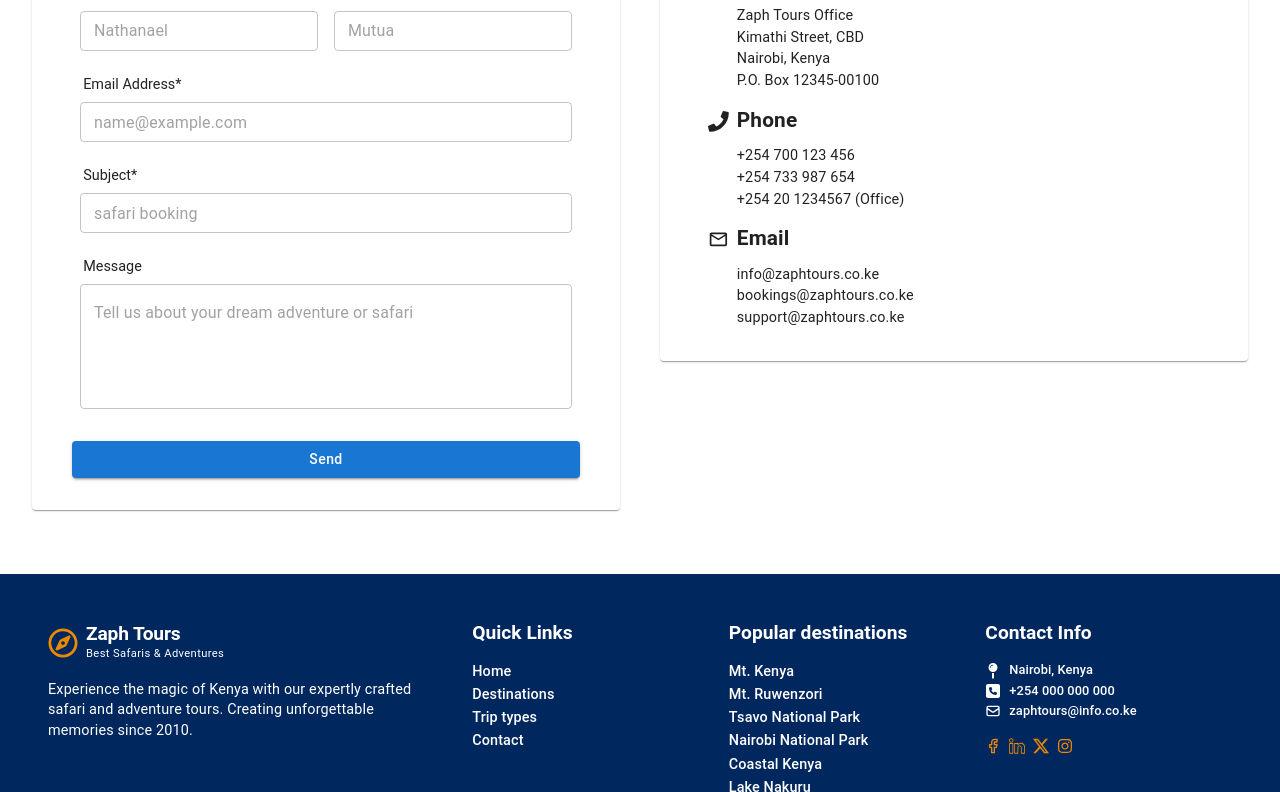
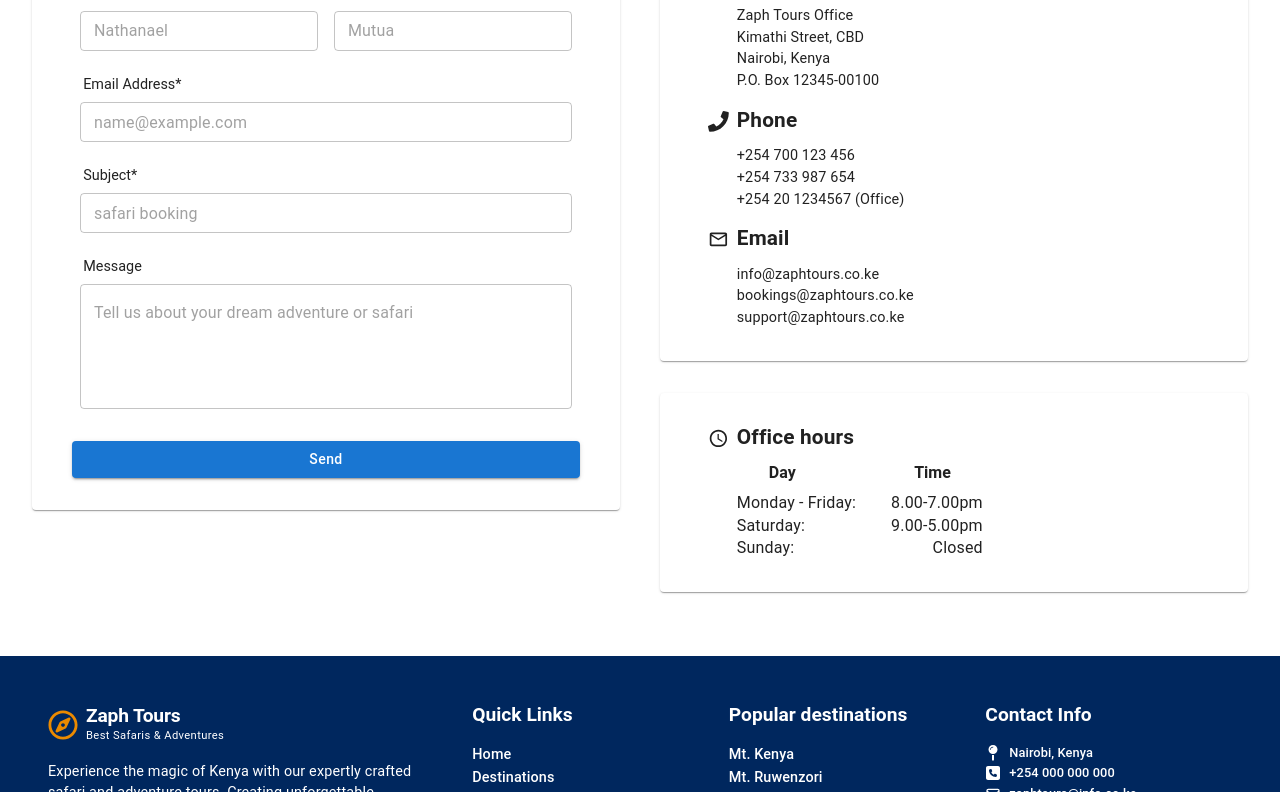
Before and after one commit to NathanaelMutua/zaph-tours, a React (Vite) app: page /contact in a window 1280 px wide. Shown: the part 630-1422 px from the top of the page. Built offline with nearby package versions, Linux system fonts and the light colour scheme.

Commit message:
feat: add office hours card - add card component to hold office hours using stack and typography components together with a react-icon for appeal

```diff
--- a/src/components/ContactCards.tsx
+++ b/src/components/ContactCards.tsx
@@ -2,11 +2,12 @@
 import { IoLocationOutline } from "react-icons/io5";
 import { MdOutlineEmail } from "react-icons/md";
 import { FaPhone } from "react-icons/fa";
+import { MdAccessTime } from "react-icons/md";
 
 function ContactCards() {
   return (
     <Box component="section">
-      <Card sx={{ padding: "1rem 2rem" }}>
+      <Card sx={{ padding: "1rem 2rem", marginBottom: "2rem" }}>
         <Box>
           <Typography
             variant="h3"
@@ -103,6 +104,58 @@
           </Stack>
         </Stack>
       </Card>
+      <Card sx={{ padding: "2rem 3rem" }}>
+        <Stack direction="row" display="flex" alignItems="start" gap={1}>
+          <MdAccessTime style={{ fontSize: "1.3rem", marginTop: "0.2rem" }} />
+          <Stack width="50%">
+            <Typography
+              variant="h4"
+              fontSize="1.3rem"
+              fontWeight="bold"
+              pb={1.5}
+            >
+              Office hours
+            </Typography>
+            <Stack
+              direction="row"
+              justifyContent="space-between"
+              paddingBottom="0.5rem"
+              paddingInline="2rem"
+            >
+              <Typography variant="h5" fontWeight="bold" fontSize="1rem">
+                Day
+              </Typography>
+              <Typography variant="h5" fontWeight="bold" fontSize="1rem">
+                Time
+              </Typography>
+            </Stack>
+            <Stack direction="row" justifyContent="space-between">
+              <Typography variant="body2" fontSize="1rem">
+                Monday - Friday:
+              </Typography>
+              <Typography variant="body2" fontSize="1rem">
+                8.00-7.00pm
+              </Typography>
+            </Stack>
+            <Stack direction="row" justifyContent="space-between">
+              <Typography variant="body2" fontSize="1rem">
+                Saturday:
+              </Typography>
+              <Typography variant="body2" fontSize="1rem">
+                9.00-5.00pm
+              </Typography>
+            </Stack>
+            <Stack direction="row" justifyContent="space-between">
+              <Typography variant="body2" fontSize="1rem">
+                Sunday:
+              </Typography>
+              <Typography variant="body2" fontSize="1rem">
+                Closed
+              </Typography>
+            </Stack>
+          </Stack>
+        </Stack>
+      </Card>
     </Box>
   );
 }
```
